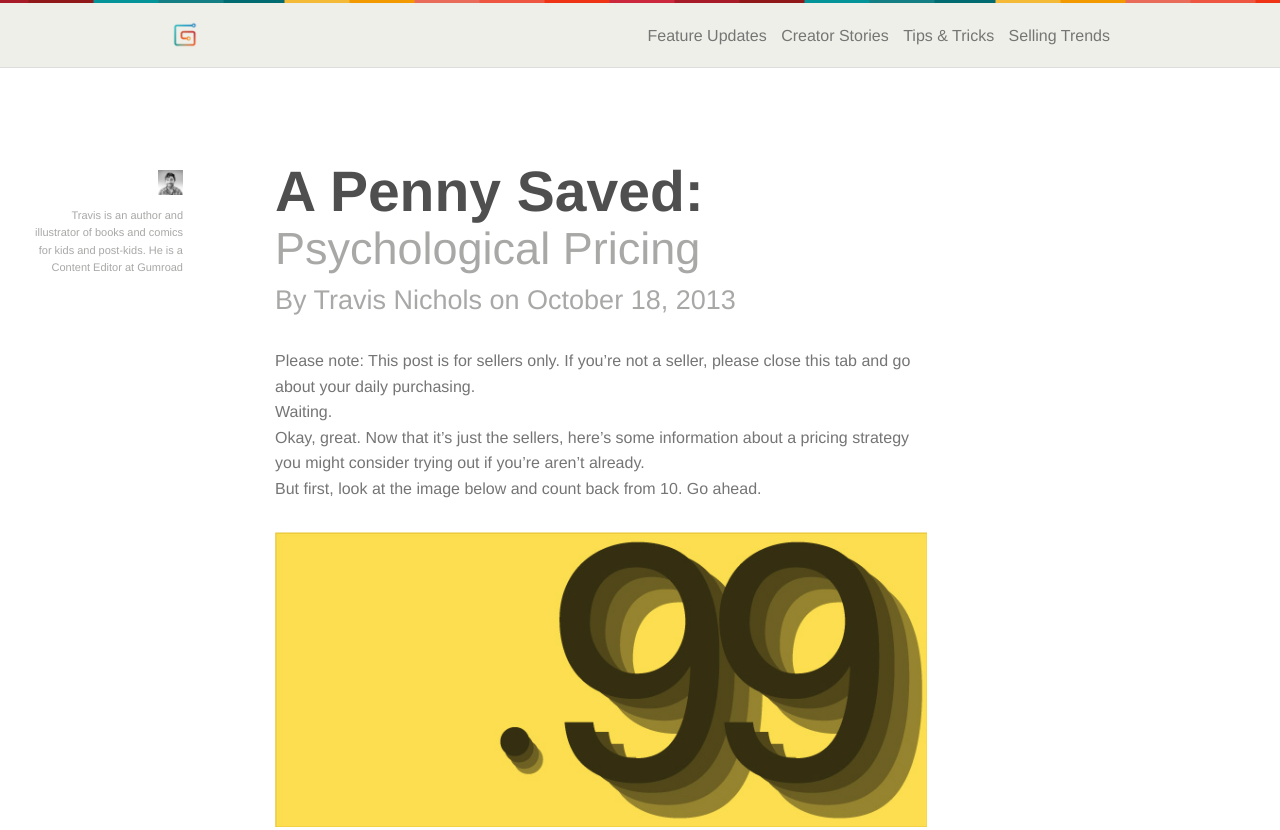
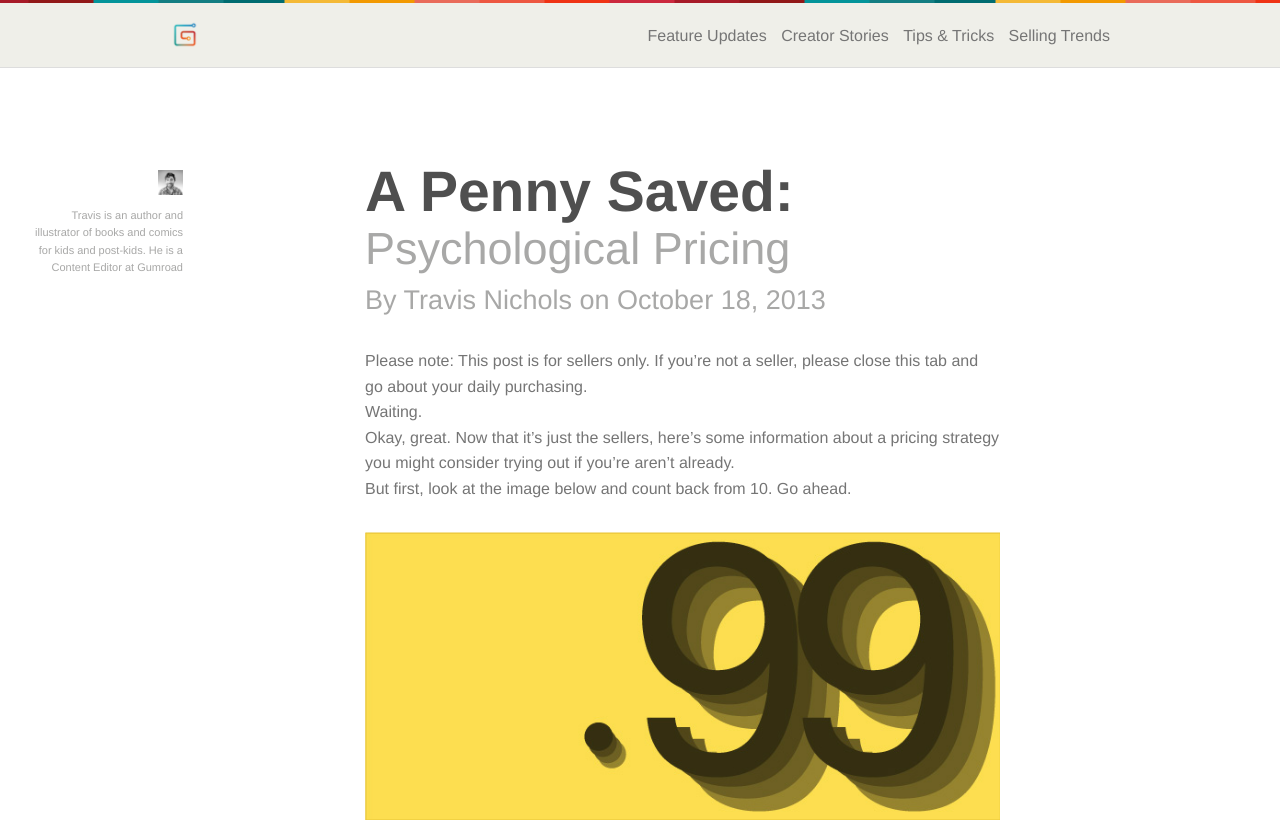
Before and after one commit to ChristinaDay/gr-blog-layout, a website: page Prototype/index.html in a window 1280 px wide. Shown: the top 830 px of the page. Drawn offline with Linux system fonts and the light colour scheme.

Commit message:
added bottom color bar, fixed margins and padding for .article

```diff
--- a/Prototype/index.html
+++ b/Prototype/index.html
@@ -8,7 +8,7 @@
     <script src="bower_components/modernizr/modernizr.js"></script>
   </head>
   <body>
-    <div class="color-bar"></div>
+    <div class="color-bar-top"></div>
     <nav>
       <div class="container clearfix">
         <div class="logo">
@@ -36,13 +36,13 @@
     </div><!--end .side-bar-->
 
     <div class="row article">
-      <div class="title-area large-8 columns">
+      <div class="title-area large-12 columns">
         <h1>A Penny Saved:</h1>
         <h2>Psychological Pricing</h2>
         <h3>By Travis Nichols on October 18, 2013</h3>
       </div>
 
-      <div class="article-content large-8">
+      <div class="article-content large-12">
         <p>
           Please note: This post is for sellers only. If you’re not a seller, please close this tab and go about your daily purchasing.
           </br>
@@ -99,8 +99,8 @@
     <footer>
 
     </footer>
+    <div class="color-bar-bottom"></div>
 
-    <div class="color-bar"></div>
 
 
 
--- a/Prototype/scss/_custom.scss
+++ b/Prototype/scss/_custom.scss
@@ -24,7 +24,7 @@ body {
 }
 
 
-.color-bar {
+.color-bar-top {
   background: url(../assets/color-bar.png) top center;
   height: 3px;
   width: 100%;
@@ -105,7 +105,8 @@ nav {
 }
 
 .article  {
-  margin: 95px 0 0 260px;
+  margin: 95px 0 50px 0;
+  padding-left: 350px;
 
   .title-area h1, h2 {
     line-height: 50px;
@@ -138,3 +139,18 @@ nav {
     }
   }
 }
+
+footer {
+  background-color: #efefe9;
+  border-top: 1px solid #ddd;
+  height: 300px;
+  padding-bottom: 3px;
+}
+
+.color-bar-bottom {
+  background: url(../assets/color-bar.png) top center;
+  height: 3px;
+  width: 100%;
+  position: absolute;
+  z-index: 100;
+}
```
Also changed, not shown: Prototype/stylesheets/app.css.
